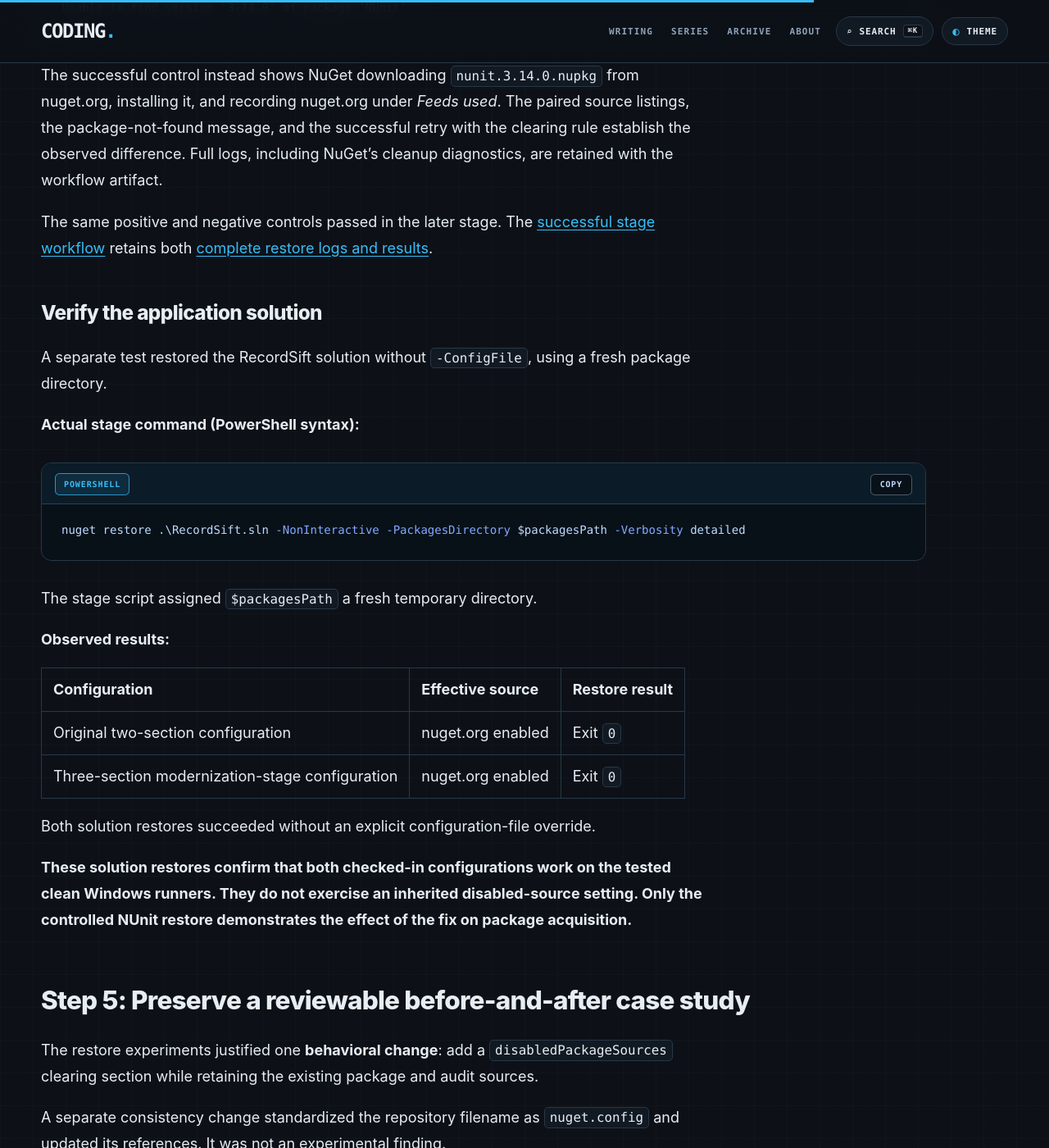
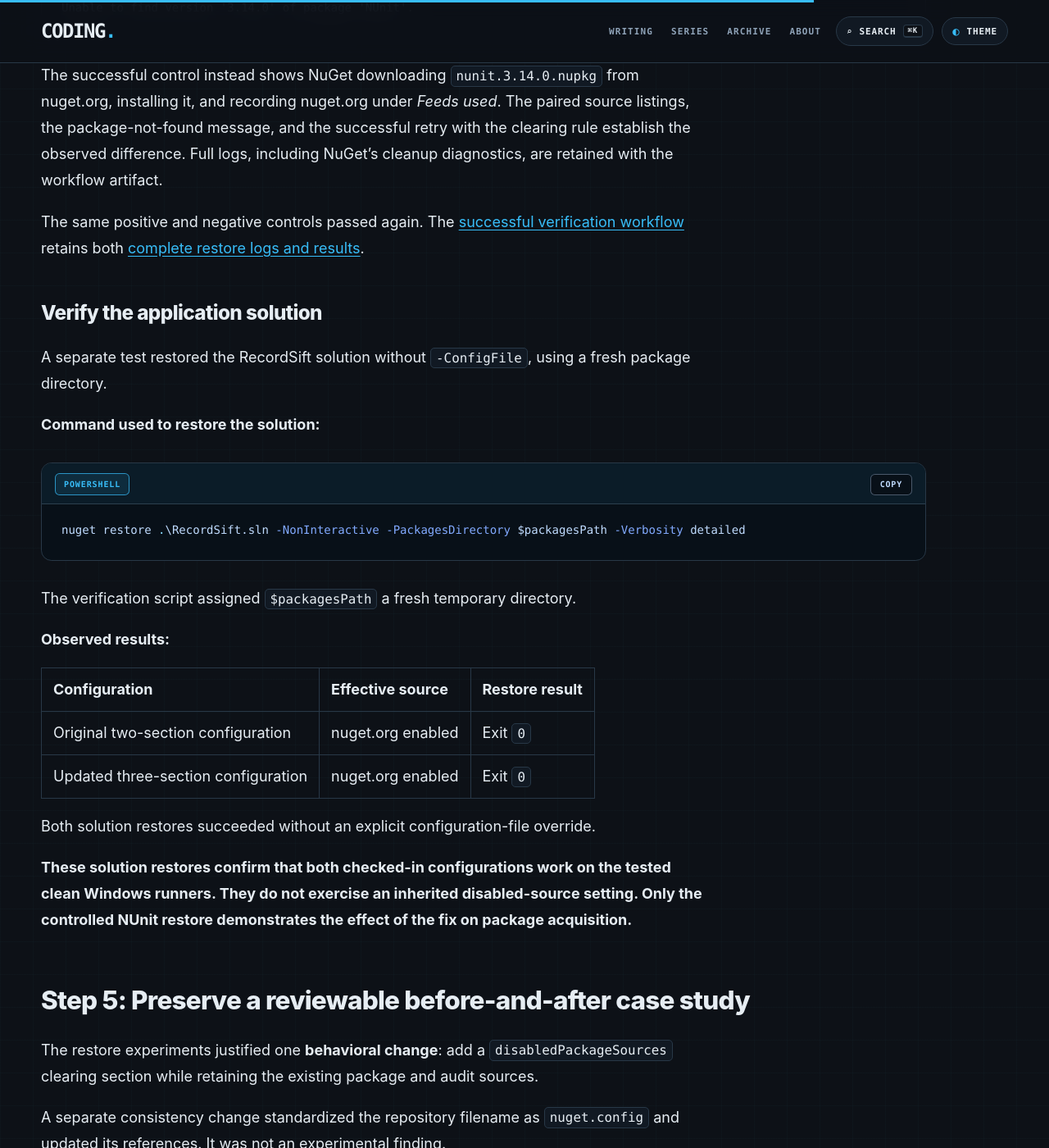
Before and after one commit to infoconex/coding-blog, a Jekyll site: the page built from post/2026/11/10/nuget-config-dotnet-framework-control-package-sources/index.md, in a window 1280 px wide and 1400 px high, scrolled down 11572 px. Shown: the whole window at 82% size. Built offline with Jekyll 4.4.1, drawn with Linux system fonts in a browser that asks for light colours; some of the changed text lies outside the part shown.

Commit message:
Clarify NuGet restore commands and remove internal stage terminology

````diff
--- a/post/2026/11/10/nuget-config-dotnet-framework-control-package-sources/index.md
+++ b/post/2026/11/10/nuget-config-dotnet-framework-control-package-sources/index.md
@@ -181,7 +181,7 @@ NuGetTest/
     └── nuget.config
 ```
 
-The four results below came from the original EXP-044 research run. Subsequent stage CI verified the disabled-source behavior and package-restore controls.
+The four results below came from the original EXP-044 research run. A subsequent CI run verified the disabled-source behavior and package-restore controls.
 
 The **parent** configuration introduced an extra feed and disabled nuget.org:
 
@@ -270,7 +270,7 @@ Restoring both clear elements returned nuget.org to `[Enabled]`. All four compar
 The experiment ran on Windows, although the source-listing command itself is cross-platform.
 
 The original outputs are retained in [EXP-044](https://github.com/infoconex/dotnet-modernization/blob/47866780f9a629dd56bf6ee3a4e175e247c4f480/projects/recordsift/evaluations/2026-11-pre-sdk/experiments/EXP-044-nuget-config-source-inheritance.md) and its [successful research run](https://github.com/infoconex/RecordSift/actions/runs/42737924517).
-The [subsequent stage run](https://github.com/infoconex/RecordSift/actions/runs/42775223915) also passed.
+The [subsequent CI run](https://github.com/infoconex/RecordSift/actions/runs/42775223915) also passed.
 
 ## Step 4: Test an actual restore—not just the source listing
 
@@ -286,7 +286,7 @@ A second experiment tested package restoration using a disposable `packages.conf
 
 From the disposable `Application` directory, the verification script ran the same command twice: once with the child's `disabledPackageSources` clearing rule removed, and once with it present. In each run, `$destination` was a different, initially empty temporary package directory.
 
-**Actual command (PowerShell syntax):**
+**Command used for both restore tests:**
 
 ```powershell
 nuget restore .\packages.config -NonInteractive -PackagesDirectory $destination -DirectDownload -NoHttpCache -Verbosity detailed
@@ -310,26 +310,26 @@ Unable to find version '3.14.0' of package 'NUnit'.
 
 The successful control instead shows NuGet downloading `nunit.3.14.0.nupkg` from nuget.org, installing it, and recording nuget.org under *Feeds used*. The paired source listings, the package-not-found message, and the successful retry with the clearing rule establish the observed difference. Full logs, including NuGet's cleanup diagnostics, are retained with the workflow artifact.
 
-The same positive and negative controls passed in the later stage. The [successful stage workflow](https://github.com/infoconex/RecordSift/actions/runs/42775223915) retains both [complete restore logs and results](https://github.com/infoconex/RecordSift/actions/runs/42775223915/artifacts/13743955821).
+The same positive and negative controls passed again. The [successful verification workflow](https://github.com/infoconex/RecordSift/actions/runs/42775223915) retains both [complete restore logs and results](https://github.com/infoconex/RecordSift/actions/runs/42775223915/artifacts/13743955821).
 
 ### Verify the application solution
 
 A separate test restored the RecordSift solution without `-ConfigFile`, using a fresh package directory.
 
-**Actual stage command (PowerShell syntax):**
+**Command used to restore the solution:**
 
 ```powershell
 nuget restore .\RecordSift.sln -NonInteractive -PackagesDirectory $packagesPath -Verbosity detailed
 ```
 
-The stage script assigned `$packagesPath` a fresh temporary directory.
+The verification script assigned `$packagesPath` a fresh temporary directory.
 
 **Observed results:**
 
 | Configuration | Effective source | Restore result |
 |---|---|---|
 | Original two-section configuration | nuget.org enabled | Exit `0` |
-| Three-section modernization-stage configuration | nuget.org enabled | Exit `0` |
+| Updated three-section configuration | nuget.org enabled | Exit `0` |
 
 Both solution restores succeeded without an explicit configuration-file override.
 
````
